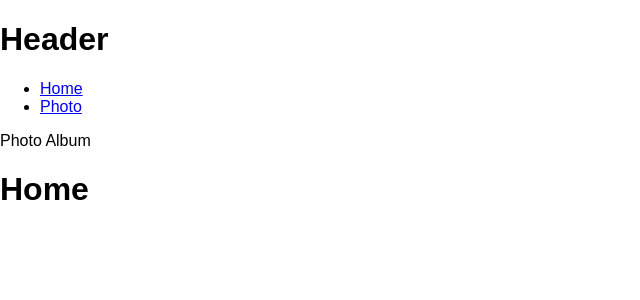
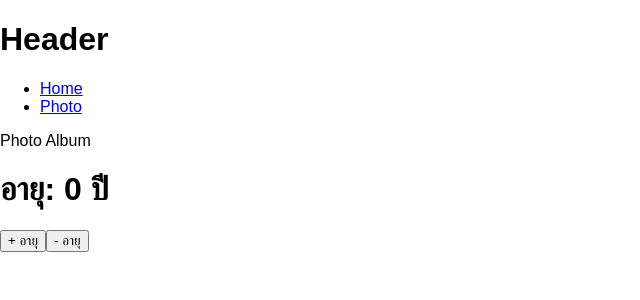
Before and after one commit to poomer123/react-photo-album, a React (Create React App) app: page / in a window 1280 px wide. Shown: the top 300 px of the page, without its empty margins (0-640 px from the left). Built offline with nearby package versions, Linux system fonts and the light colour scheme.

Commit message:
ปัญหาของ State โดยไม่ใช้ Redux

```diff
--- a/src/pages/Home.js
+++ b/src/pages/Home.js
@@ -1,12 +1,33 @@
 import React, { Component } from 'react';
 
 class Home extends Component {
+  state = { age: 0}
   render() {
     return (
       <div>
-        <h1>Home</h1>
+        <h1>อายุ: {this.state.age} ปี</h1>
+        <button onClick={this.upAge}>+ อายุ</button>
+        <button onClick={this.downAge}>- อายุ</button>
       </div>
     )
+  }
+
+
+  upAge = () => {
+    this.setState((ps) => {
+        return {
+            age: ps.age + 1
+
+        }
+    })
+  }
+
+  downAge = () => {
+    this.setState((ps) => {
+        return {
+            age: ps.age - 1
+        }
+    })
   }
 }
 
```
